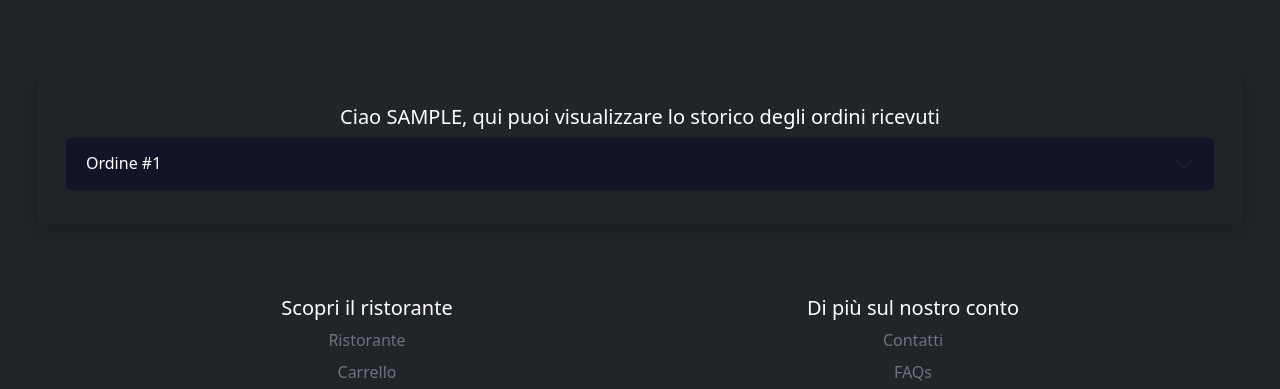
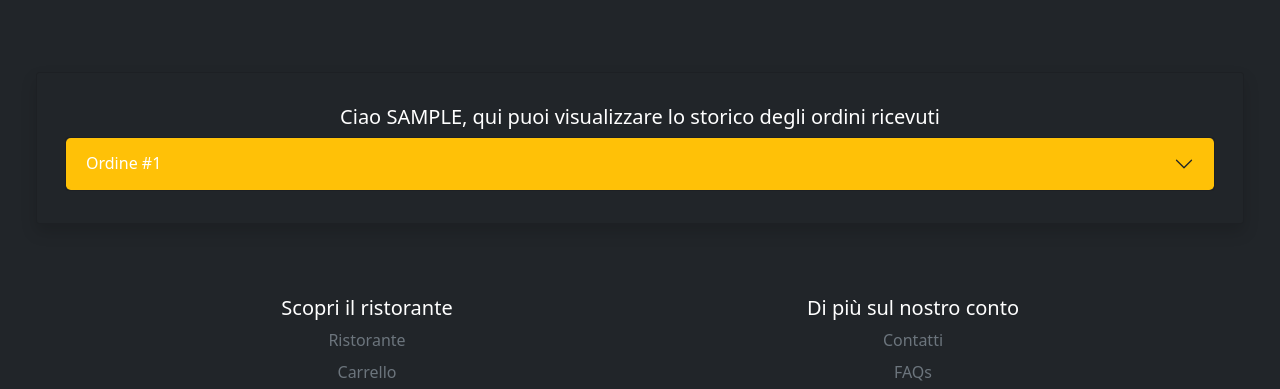
Before and after one commit to 7VaGe/ReBurger, a PHP site: page /ordini.php in a window 1280 px wide. Shown: the part 112-501 px from the top of the page. Run offline with PHP 8.4, Linux system fonts and the light colour scheme; the visitor is signed in with stand-in values (Sample User, id 1); tables that the repository leaves empty hold one stand-in row (values such as "Sample post"); some libraries are stand-ins or nearby versions.

Commit message:
BugFix ordini
cambiamento dinamico dei colori a seconda dello stato dell'ordine,

```diff
--- a/template/ordini-form.php
+++ b/template/ordini-form.php
@@ -1,9 +1,8 @@
-<div class="mx-5">
+<div class="mx-5" id="OrdiniContainer">
     <div class="mt-4 text-white text-center ">
       <div class="row col row-cols-1 row-cols-md-1 g-4">
         <div class="card bg-dark rounded-6 shadow">
               <div class="card-body my-3">
-                  <h5 class="card-title text-white text-center">Ciao <?php echo strtoupper($_SESSION["username"]); ?>, qui puoi visualizzare lo storico degli ordini ricevuti</h5>
                               <!-- tolto un container -->
                                 <?php if( $templateParams["ordine"]== null):?>
                                   <div class="text-white text-center">
@@ -12,33 +11,28 @@
                                 </div>
                             </div>
                     <?php else: ?>
-                    <div class="accordion" id="accordionExample">
+                      <h5 class="card-title text-white text-center">Ciao <?php echo strtoupper($_SESSION["username"]); ?>, qui puoi visualizzare lo storico degli ordini ricevuti</h5>
+                    <div class="accordion" id="accordionContainer">
                     <?php foreach($templateParams["ordine"] as $ordine) :?>
 
                       <div class="accordion-item bg-dark">
                         <h2 class="accordion-header" id="heading<?php echo $ordine["idordine"];?>">
 
                         <!-- Divido qui i vari ordini per stato --->
-                        <button class="accordion-button collapsed text-white border-0 rounded-3" id="btnOrd" type="button" data-bs-toggle="collapse" data-bs-target="#collapse<?php echo $ordine["idordine"];?>" aria-expanded="true" aria-controls="collapse<?php echo $ordine["idordine"];?>"
-                        <?php switch ($ordine["stato"]){
-                          case '3':
-                            echo ' style="background-color:rgb(255,194,0);"';
-                            break;
-
-                          case '5':
-                            echo ' style="background-color:red;"';
-                            break;
-
-                          case '4':
-                            echo ' style="background-color:green;"';
-                            break;
-
-                          default:
-                            echo ' style="background-color:rgb(20,20,41);"';
-                            break;
-                        } ?>>Ordine #<?php echo $ordine["idordine"];?></button>
+                        <?php if($ordine["stato"] == 1 || $ordine["stato"] == 2 || $ordine["stato"] ==3):?>
+                          <button class="accordion-button collapsed bg-warning text-white border-0 rounded-3" id="btnOrd" type="button" data-bs-toggle="collapse" data-bs-target="#collapse<?php echo $ordine["idordine"];?>" aria-expanded="true" aria-controls="collapse<?php echo $ordine["idordine"];?>">
+                            Ordine #<?php echo $ordine["idordine"];?>
+                            </button>
+                            <?php elseif($ordine["stato"] == 5):?>
+                              <button class="accordion-button collapsed bg-danger text-white border-0 rounded-3" id="btnOrd" type="button" data-bs-toggle="collapse" data-bs-target="#collapse<?php echo $ordine["idordine"];?>" aria-expanded="true" aria-controls="collapse<?php echo $ordine["idordine"];?>">
+                            Ordine #<?php echo $ordine["idordine"];?>
+                            </button>
+                            <?php else:?>
+                              <button class="accordion-button collapsed bg-dark text-white border-0 rounded-3" id="btnOrd" type="button" data-bs-toggle="collapse" data-bs-target="#collapse<?php echo $ordine["idordine"];?>" aria-expanded="true" aria-controls="collapse<?php echo $ordine["idordine"];?>">
+                            Ordine #<?php echo $ordine["idordine"];?>
+                            <?php endif;?>
                           </h2>
-                          <div id="collapse<?php echo $ordine["idordine"];?>" class="accordion-collapse collapse " aria-labelledby="heading<?php echo $ordine["idordine"];?>" data-bs-parent="#accordionExample">
+                          <div id="collapse<?php echo $ordine["idordine"];?>" class="accordion-collapse collapse " aria-labelledby="heading<?php echo $ordine["idordine"];?>" data-bs-parent="#accordionContainer">
                             <div class="accordion-body text-white text-center p-0 pt-3 ">
                               <div class=" col-12 d-flex row mx-0">
                                 <p class="col-sm p-0 mb-2">Utente<br><?php echo $ordine["pagamento"];?></p>
```
